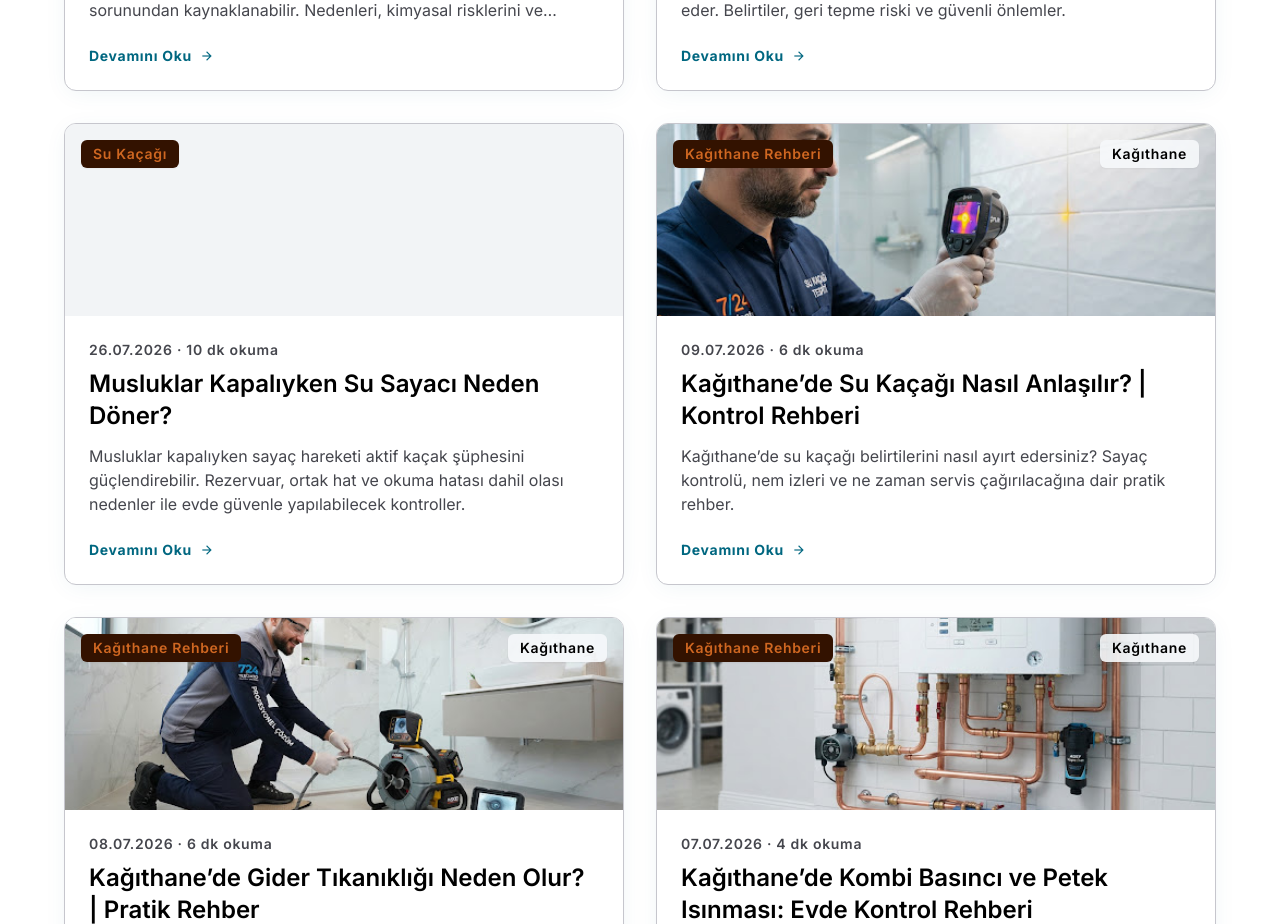
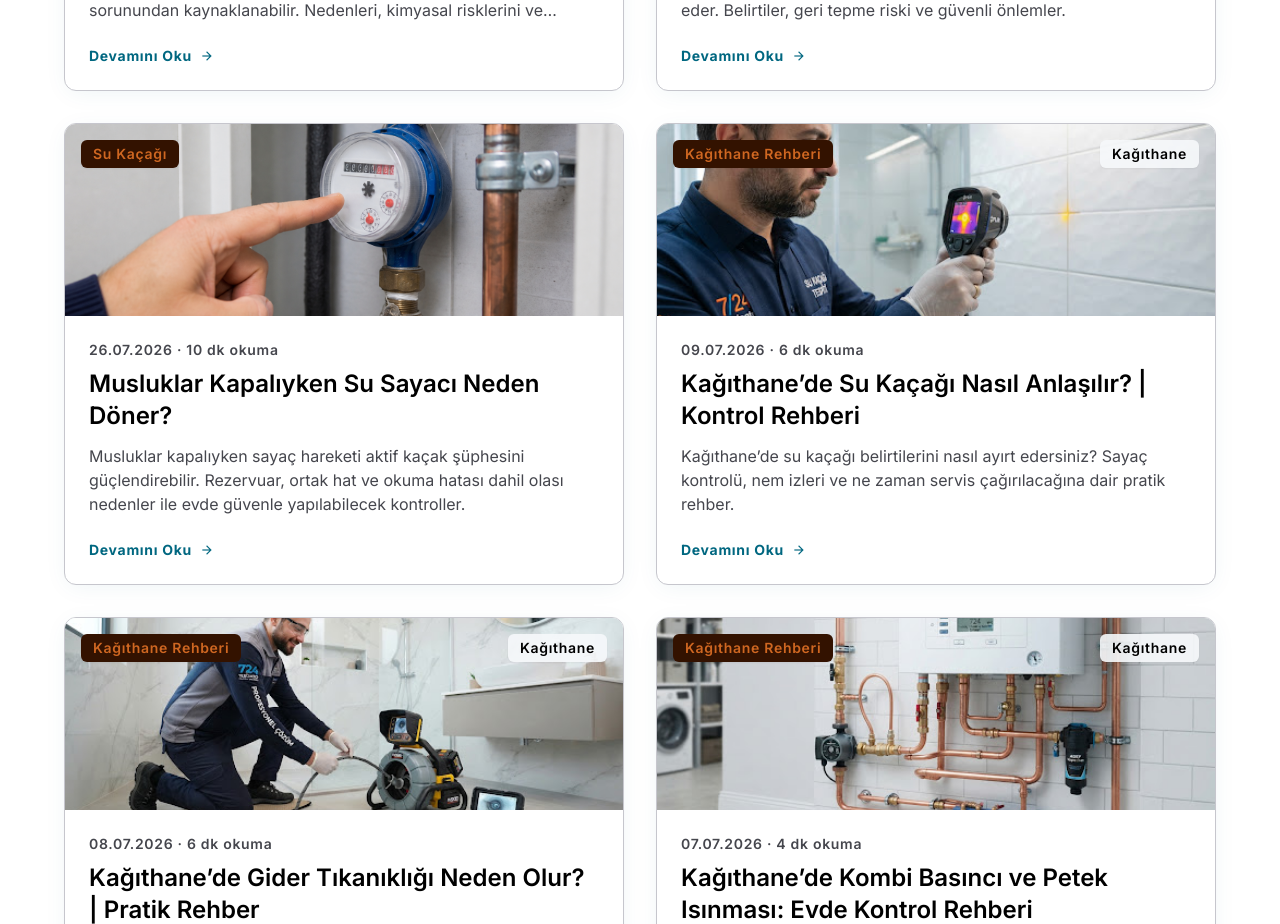
Before and after one commit to stonekeepp/724tesisatci, a Next.js app: page /blog in a window 1280 px wide. Shown: the part 2780-3704 px from the top of the page. Built offline with nearby package versions, Linux system fonts and the light colour scheme; no server answers.

Commit message:
feat(blog): add hero image for water meter guide post
Add a page-specific image for musluklar-kapaliyken-su-sayaci-neden-doner and wire it in blog data.

```diff
--- a/data/mock/blogDrafts.su-kacagi.ts
+++ b/data/mock/blogDrafts.su-kacagi.ts
@@ -123,6 +123,9 @@ Musluklar kapalıyken sayacın dönmesi önemli bir uyarı işaretidir; ancak se
     },
     status: "published",
     reviewerId: "mucahit-korkmaz",
+    image: "/images/blog-musluklar-kapaliyken-su-sayaci-neden-doner.png",
+    imageAlt:
+      "Musluklar kapalıyken su sayacı hareketini kontrol eden el ve sayaç göstergesi",
     faq: [
       {
         question: "Klozet rezervuarı kaçağı su sayacını döndürür mü?",
--- a/data/mock/images.ts
+++ b/data/mock/images.ts
@@ -86,6 +86,8 @@ export const blogImages: Record<string, string> = {
     "/images/blog-birden-fazla-gider-ayni-anda-neden-yavaslar.png",
   "alt-kata-su-sizmasinin-kaynagi-nasil-bulunur":
     "/images/blog-alt-kata-su-sizmasinin-kaynagi-nasil-bulunur.png",
+  "musluklar-kapaliyken-su-sayaci-neden-doner":
+    "/images/blog-musluklar-kapaliyken-su-sayaci-neden-doner.png",
   "duvar-nemi-su-kacagi-mi-yogusma-mi": "/images/blog-su-kacagi-belirtileri.webp",
   "kombi-basinci-neden-surekli-duser": "/images/blog-kombi-basinci.webp",
   "kombi-arizasi-ile-tesisat-arizasi-nasil-ayirt-edilir":
```
Also changed, not shown: public/images/blog-musluklar-kapaliyken-su-sayaci-neden-doner.png (added).
